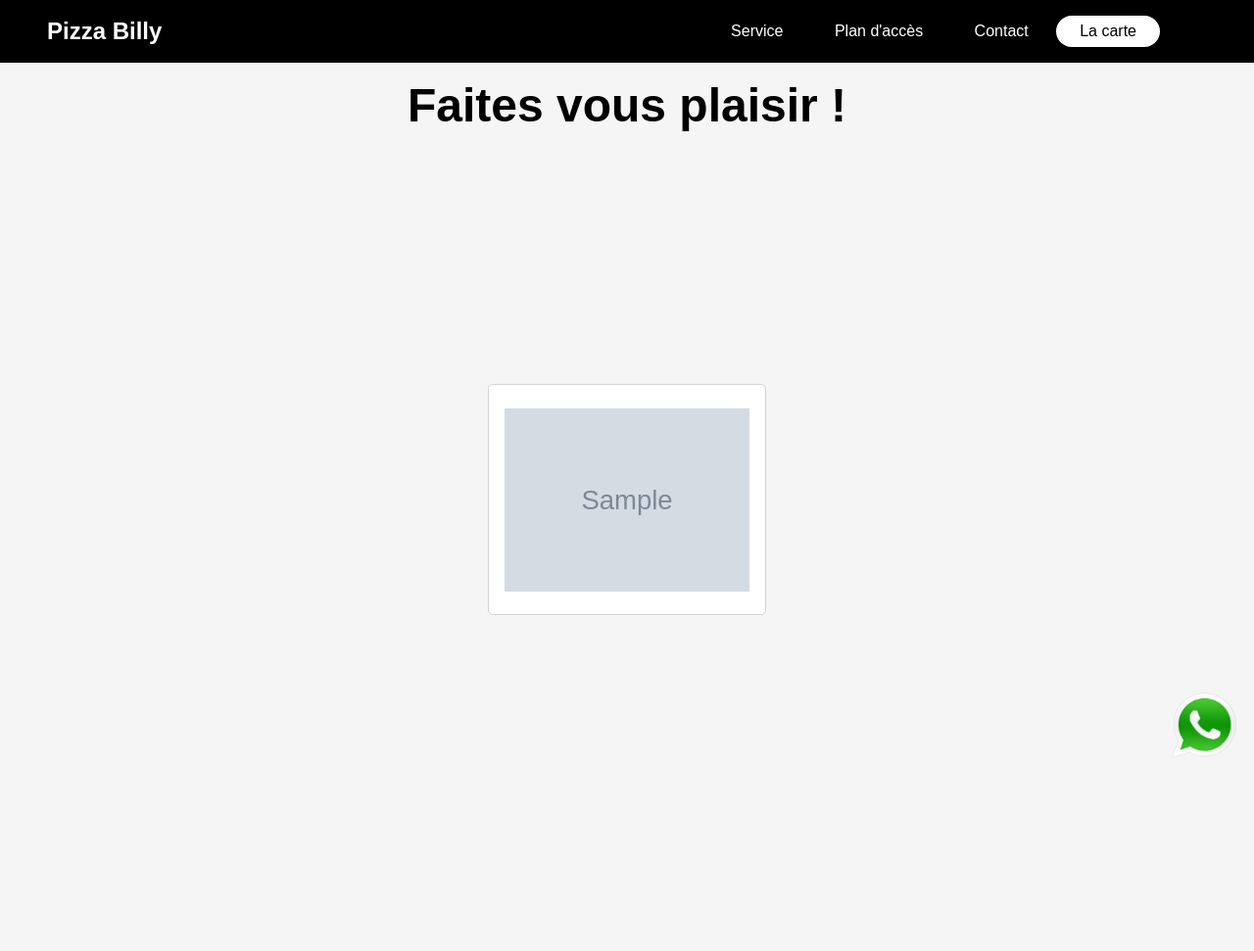
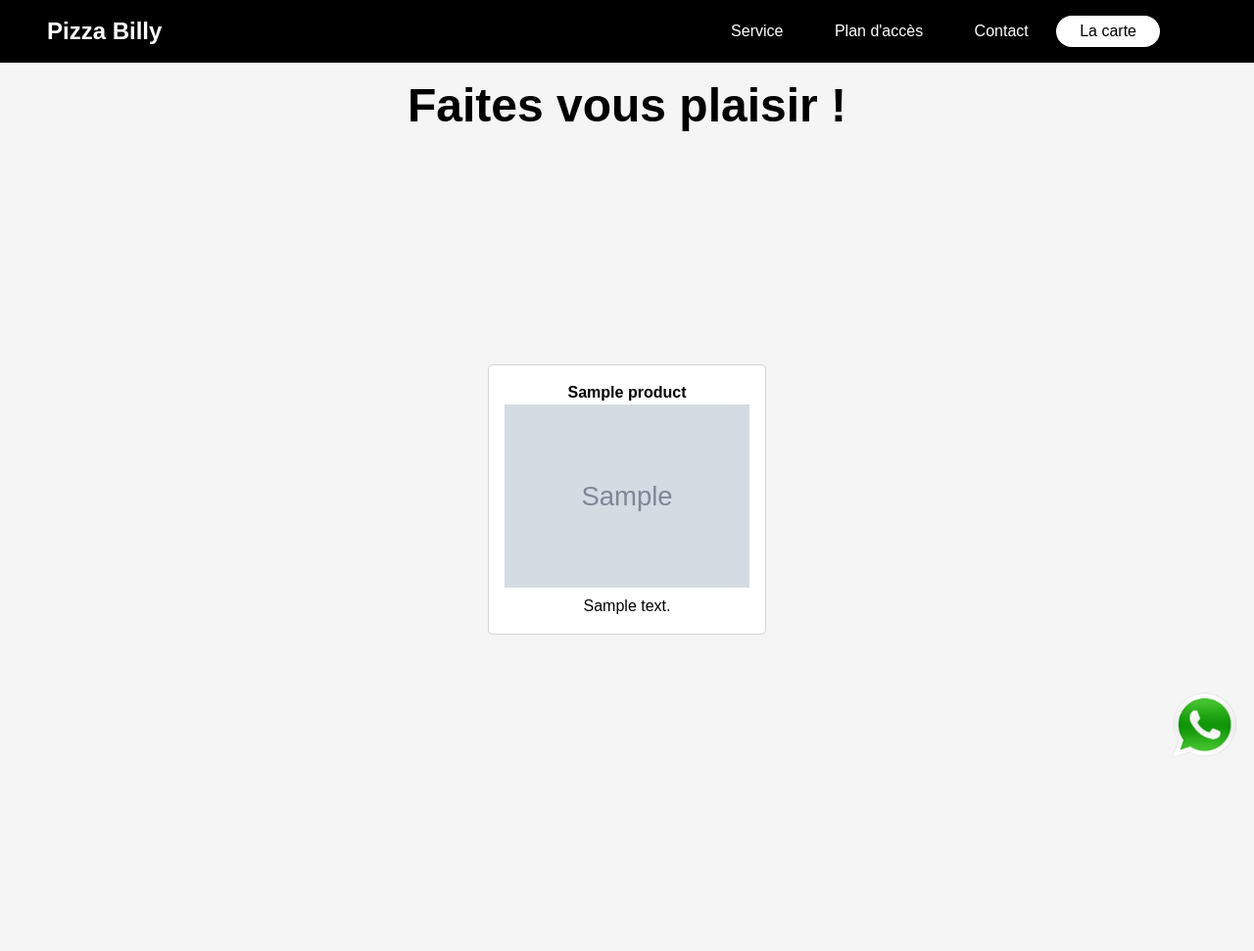
Before and after one commit to techmindconsulting/pizza-website-php, a PHP site: page /carte.php?product-type-id=1 in a window 1280 px wide. Shown: the top 971 px of the page at 98% size. Run offline with PHP 8.4, Linux system fonts and the light colour scheme; tables that the repository leaves empty hold one stand-in row (values such as "Sample post"); grey boxes marked "Sample" are stand-in pictures.

Commit message:
update product page

```diff
--- a/assets/css/style.css
+++ b/assets/css/style.css
@@ -20,6 +20,11 @@
 
 iframe {
     border: 0;
+}
+
+a {
+    text-decoration: none;
+    color: black;
 }
 
 /* Buttons */
--- a/boostrap.php
+++ b/boostrap.php
@@ -1,5 +1,6 @@
 <?php
     include 'config/parameters.php';
+    include 'src/scripts/function.php';
     include 'src/scripts/database.php';
-    include 'src/scripts/function.php';
+
 ?>
--- a/carte.php
+++ b/carte.php
@@ -9,7 +9,13 @@
         $currentPage = 'contact';
         include 'src/includes/shared/menu.php'; ?>
     </header>
-    <?php include 'src/includes/section/product_type.php'; ?>
+    <?php
+        if (isset($_GET['product-type-id'])) {
+            include 'src/includes/section/product.php';
+        } else {
+            include 'src/includes/section/product_type.php';
+        }
+    ?>
     <?php include 'src/includes/shared/footer.php'; ?>
     <?php include 'src/includes/shared/button_whatsapp.php'; ?>
     </body>
--- a/config/parameters.php
+++ b/config/parameters.php
@@ -16,4 +16,6 @@
     define("DATABASE_USER", "root");
     define("DATABASE_PASSWORD", "");
     define("DATABASE_URL","mysql:host=127.0.0.1:3306;dbname=pizza_website");
+
+    define("MAINTENANCE_MODE", false);
 ?>
--- a/src/includes/section/product.php
+++ b/src/includes/section/product.php
@@ -0,0 +1,23 @@
+<section class="service wrapper background-grey">
+    <div class="container">
+        <h2>Faites vous plaisir !</h2>
+        <div class="cards products">
+            <?php
+                $products = getProducts($_GET['product-type-id']);
+
+                if (!empty($products)) {
+                    foreach($products as $product) {
+                        ?>
+                                <div class="card product">
+                                    <h4 class="product-type"><?= $product['name']; ?></h4>
+                                <figure>
+                                    <img src="<?= $product['image'] ?>" alt="<?= $product['description']; ?>" width="250">
+                                    <figcaption><?= $product['description'] ?></figcaption>
+                                </figure>
+
+                                </div>
+            <?php   }   ?>
+        <?php   } ?>
+        </div>
+    </div>
+</section>
--- a/src/includes/section/product_type.php
+++ b/src/includes/section/product_type.php
@@ -11,7 +11,7 @@
                 ?>
                 <a href="<?= $linkProductType ?>">
                     <div class="card product">
-                        <h3 class="product-type"><?= $productType['type']; ?></h3>
+                        <h4 class="product-type"><?= $productType['type']; ?></h4>
                         <img src="<?= $productType['image']; ?>" alt="<?= $productType['description']; ?>" width="250">
                     </div>
                 </a>
--- a/src/includes/shared/head.php
+++ b/src/includes/shared/head.php
@@ -32,4 +32,5 @@
 <link rel="icon" type="image/png" sizes="16x16" href="assets/images/icons/favicon-16x16.png">
 
 <link rel="stylesheet" href="assets/css/style.css">
+
 <?php include 'boostrap.php'; ?>
--- a/src/scripts/database.php
+++ b/src/scripts/database.php
@@ -2,16 +2,35 @@
 ob_start();
 $connexion = null;
 $message = '';
+
+if (MAINTENANCE_MODE) {
+    header('Location:maintenance.php');
+}
+
 try {
+    $statusCode = 200;
     $connexion = new PDO(DATABASE_URL, DATABASE_USER, DATABASE_PASSWORD,
     [PDO::MYSQL_ATTR_INIT_COMMAND => "SET NAMES utf8"]);
 
     // Configure un attribut de base de données => PDO::ERRMODE_EXCEPTION : émet une exception.
     $connexion->setAttribute(PDO::ATTR_ERRMODE, PDO::ERRMODE_EXCEPTION);
 
-} catch(Exception $exception) {
+} catch(PDOException $exception) {
     $message = $exception->getMessage();
-    header('Location: maintenance.php');
-    ob_end_clean();
-    die;
+    header('Location:maintenance.php');
 }
+
+/**
+ * hasDBConnection
+ *
+ * @return mixed
+ */
+function hasDBConnection()
+{
+    global $connexion;
+    if ($connexion !== null) {
+        return $connexion->getAttribute(PDO::ATTR_CONNECTION_STATUS);
+    } else {
+        return false;
+    }
+}
--- a/src/scripts/function.php
+++ b/src/scripts/function.php
@@ -10,6 +10,24 @@
     global $connexion;
 
     $statement = $connexion->prepare('SELECT * FROM product_type');
+    $statement->execute();
+    $statement->setFetchMode(PDO::FETCH_ASSOC);
+
+    return $statement->fetchAll();
+}
+
+
+/**
+ * getProductTypes
+ *
+ * @return array
+ */
+function getProducts(int $productId) : array
+{
+    global $connexion;
+
+    $statement = $connexion->prepare('SELECT * FROM product WHERE product_type_id = :id');
+    $statement->bindParam(':id', $productId, PDO::PARAM_INT);
     $statement->execute();
     $statement->setFetchMode(PDO::FETCH_ASSOC);
 
```
Also changed, not shown: maintenance.php (+9 -6 lines), assets/images/products/eau-50cl.jpg (added), assets/images/products/jus-2l.jpg (added), assets/images/products/soda-15l.jpg (added), assets/images/products/soda-33cl.jpg (added), assets/images/products/soda-50cl.jpg (added), page_introuvable.php (deleted).
